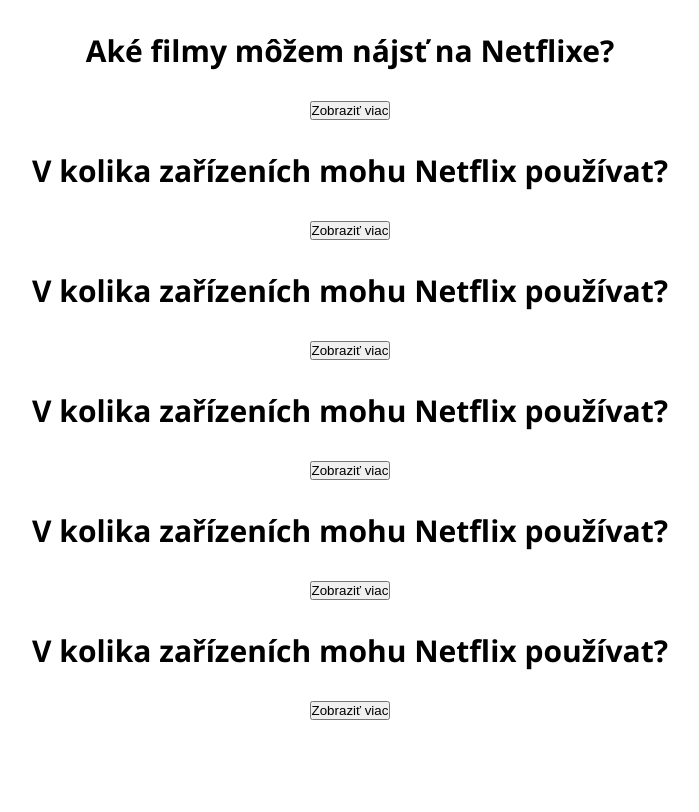
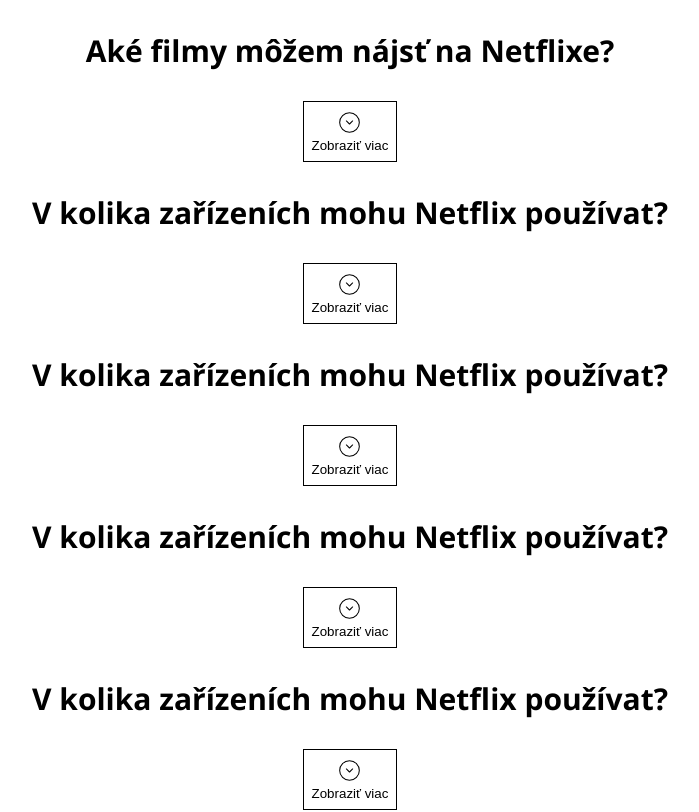
Before and after one commit to OliverSla/React, a React (Create React App) app: page / in a window 1280 px wide. Shown: the top 812 px of the page, without its empty margins (290-989 px from the left). Built offline with nearby package versions, Linux system fonts and the light colour scheme.

Commit message:
Icons + onClick bg change = handleFunc

```diff
--- a/package.json
+++ b/package.json
@@ -8,6 +8,7 @@
     "@testing-library/user-event": "^13.5.0",
     "react": "^18.2.0",
     "react-dom": "^18.2.0",
+    "react-icons": "^4.8.0",
     "react-scripts": "5.0.1",
     "web-vitals": "^2.1.4"
   },
--- a/src/App.js
+++ b/src/App.js
@@ -1,5 +1,6 @@
 import dataQuestions from './dataQuestions'
 import Question from './Questions'
+
 
 const App = () => {
 
--- /dev/null
+++ b/src/Questions.css
@@ -0,0 +1,21 @@
+
+.showButton{
+    padding: 8px;
+    background: white;
+    border: 1px solid black;
+    cursor: pointer;
+}
+
+.showButton:hover{
+    box-shadow: 2px 2px 3px 2px rgba(144, 144, 144, 0.114);
+}
+
+.showButton::{
+    background-color: aqua;
+}
+
+.buttonIcon{
+    font-size: 25px;
+    padding: 0px;
+    margin: 0px;
+}
--- a/src/Questions.js
+++ b/src/Questions.js
@@ -1,8 +1,18 @@
 import { useState } from 'react'
+import { CiCircleChevDown } from "react-icons/ci"
+import './Questions.css'
+
 
 const Question = ({title, info}) => {
 
     const [showInfo, setShowInfo] = useState(false)
+
+        const [active, setActive] = useState(false)
+
+
+        const handleClick = () => {
+            setActive(!active);
+          }
 
 
 
@@ -10,7 +20,7 @@
         <div className="questionWrapper">
             <h2>{title}</h2>
             {showInfo && <p>{info}</p>}
-            <button onClick={() => {showInfo ? setShowInfo(false) : setShowInfo(true)}}> Zobraziť viac </button>
+            <button className='showButton' onClick={() => {showInfo ? setShowInfo(false) : setShowInfo(true); handleClick()}} style={{ backgroundColor: active ? "green" : "white" }}> <CiCircleChevDown className="buttonIcon" /> <br /> Zobraziť viac </button>
         </div>
     )
 }
```
Also changed, not shown: 1 other file (tests, documents, lock files or other folders).
